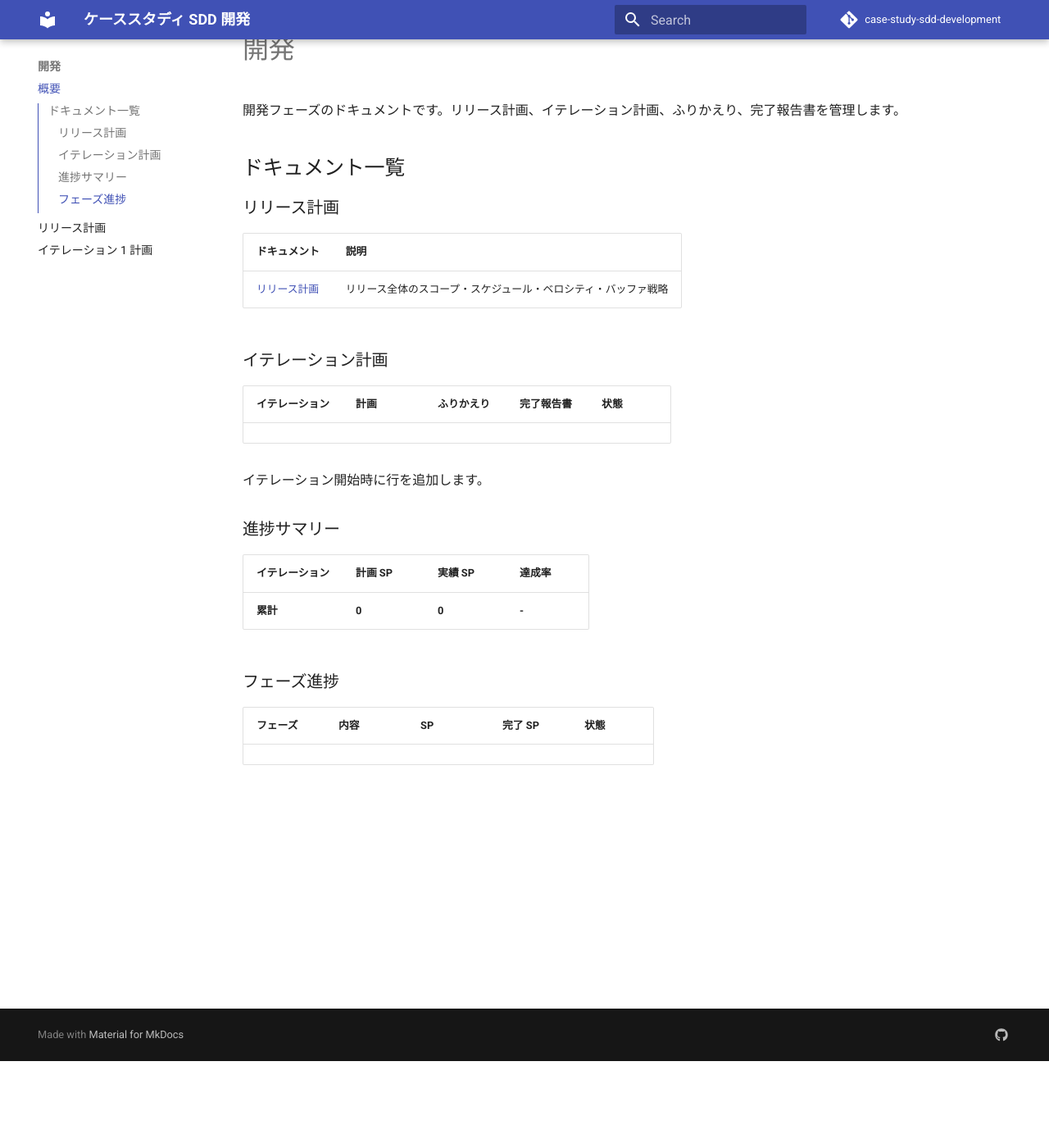
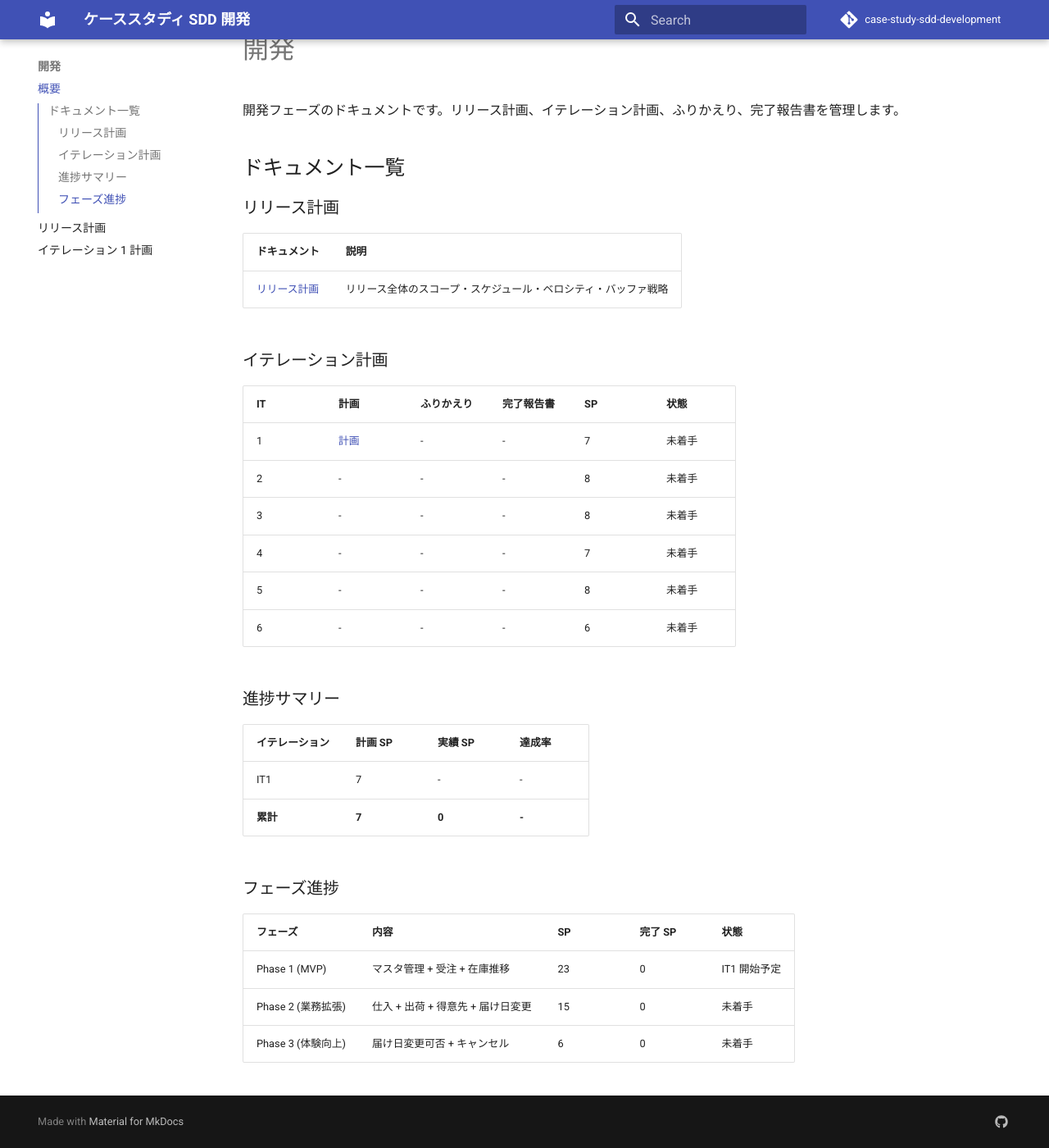
Before and after one commit to k2works/case-study-sdd-development, an MkDocs documentation site: the page built from docs/development/index.md, in a window 1280 px wide and 1400 px high, scrolled down 106 px. Shown: the whole window at 82% size. Built offline with MkDocs 1.6.1 and Material for MkDocs 9.7.7, drawn with Linux system fonts in a browser that asks for light colours; comment, search, counter and statistics services are not loaded.

Commit message:
docs: 開発セクションのindex.mdをイテレーション一覧・進捗で更新

```diff
--- a/docs/development/index.md
+++ b/docs/development/index.md
@@ -12,18 +12,26 @@
 
 ### イテレーション計画
 
-| イテレーション | 計画 | ふりかえり | 完了報告書 | 状態 |
-|---------------|------|-----------|-----------|------|
-
-イテレーション開始時に行を追加します。
+| IT | 計画 | ふりかえり | 完了報告書 | SP | 状態 |
+|----|------|-----------|-----------|-----|------|
+| 1 | [計画](iteration_plan-1.md) | - | - | 7 | 未着手 |
+| 2 | - | - | - | 8 | 未着手 |
+| 3 | - | - | - | 8 | 未着手 |
+| 4 | - | - | - | 7 | 未着手 |
+| 5 | - | - | - | 8 | 未着手 |
+| 6 | - | - | - | 6 | 未着手 |
 
 ### 進捗サマリー
 
 | イテレーション | 計画 SP | 実績 SP | 達成率 |
 |---------------|---------|---------|--------|
-| **累計** | **0** | **0** | **-** |
+| IT1 | 7 | - | - |
+| **累計** | **7** | **0** | **-** |
 
 ### フェーズ進捗
 
 | フェーズ | 内容 | SP | 完了 SP | 状態 |
 |---------|------|-----|---------|------|
+| Phase 1 (MVP) | マスタ管理 + 受注 + 在庫推移 | 23 | 0 | IT1 開始予定 |
+| Phase 2 (業務拡張) | 仕入 + 出荷 + 得意先 + 届け日変更 | 15 | 0 | 未着手 |
+| Phase 3 (体験向上) | 届け日変更可否 + キャンセル | 6 | 0 | 未着手 |
```
